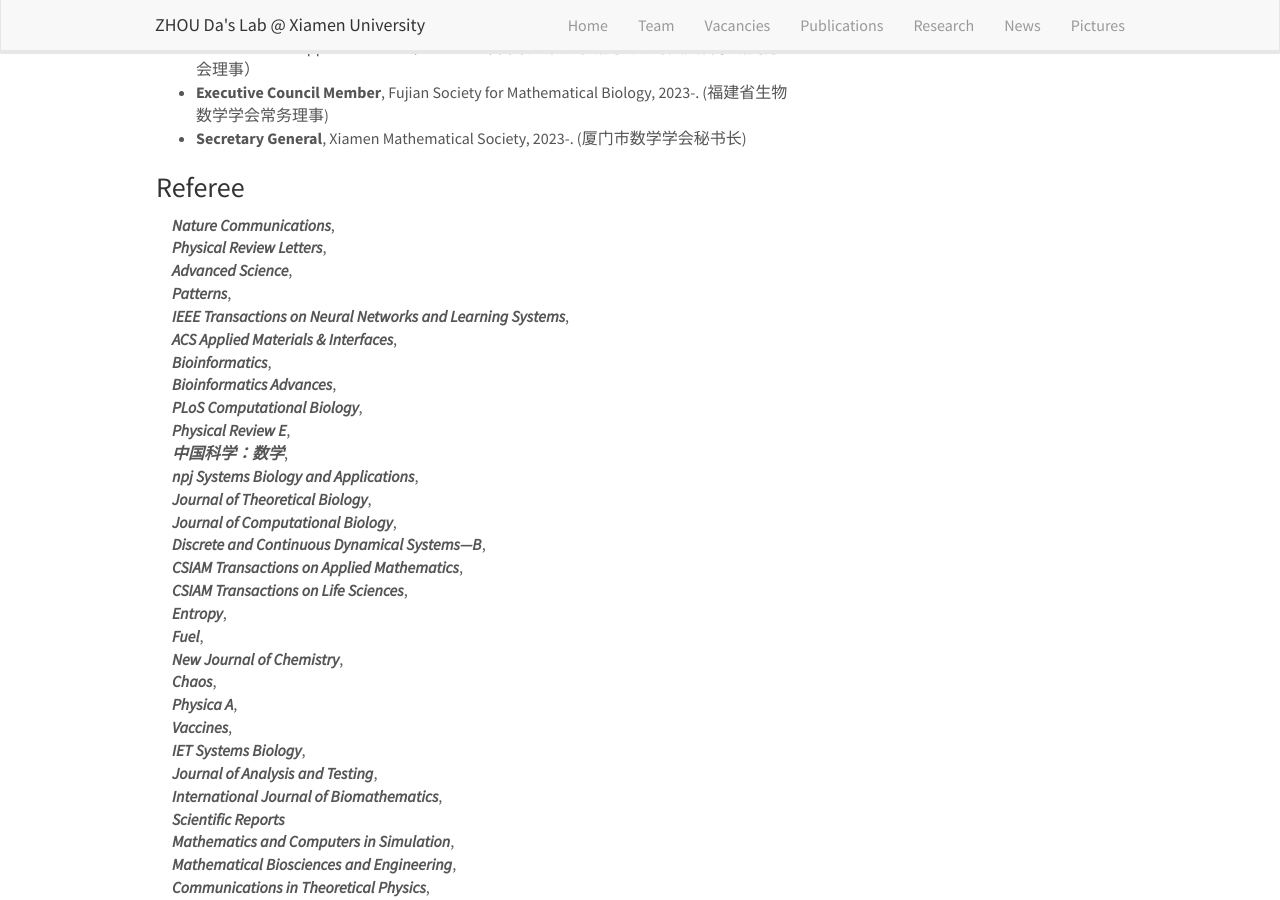
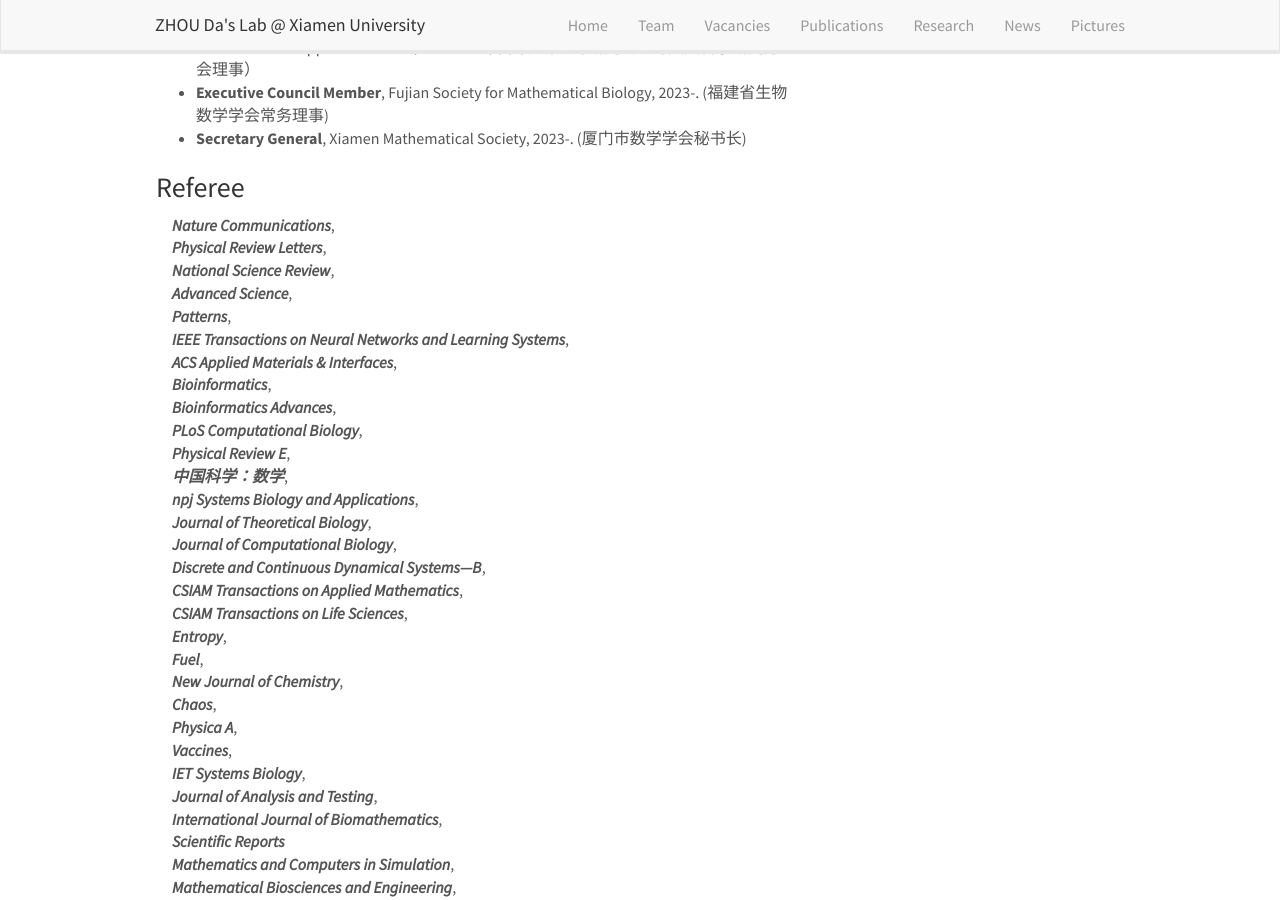
Before and after one commit to ZhouDaLab/zhoudalab.github.io, a Jekyll site: the page built from _pages/home.md, in a window 1280 px wide and 900 px high, scrolled down 1969 px. Built offline with Jekyll 4.4.1, drawn with Linux system fonts in a browser that asks for light colours; nearby versions of some CDN libraries.

Commit message:
Update home.md

```diff
--- a/_pages/home.md
+++ b/_pages/home.md
@@ -78,6 +78,7 @@ Email：zhouda@xmu.edu.cn
 
 &emsp;***Nature Communications***,
 &emsp;***Physical Review Letters***,
+&emsp;***National Science Review***,
 &emsp;***Advanced Science***,
 &emsp;***Patterns***,
 &emsp;***IEEE Transactions on Neural Networks and Learning Systems***,
```
